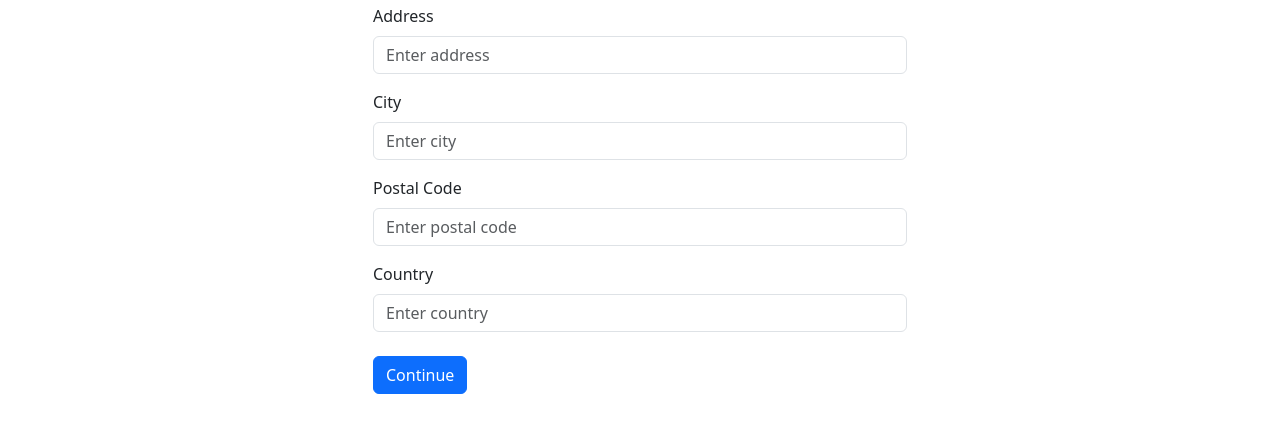
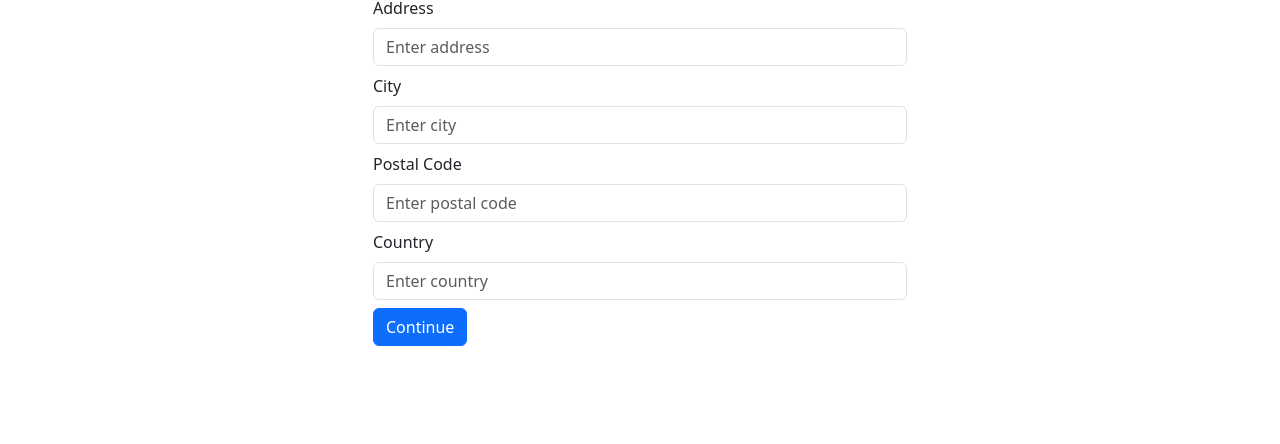
Before and after one commit to martin-creator/electronics_ecommerce, a React (Vite) app in the folder frontend/: page /shipping in a window 1280 px wide. Shown: the part 216-660 px from the top of the page. Built offline with nearby package versions, Linux system fonts and the light colour scheme; sample sign-in values are in the browser's storage.

Commit message:
Updated shipping screen

```diff
--- a/frontend/src/screens/ShippingScreen.jsx
+++ b/frontend/src/screens/ShippingScreen.jsx
@@ -1,84 +1,86 @@
-import { useState } from "react"
-import { Form, Button } from "react-bootstrap"
-import { useNavigate } from "react-router-dom"
-import { useDispatch, useSelector } from "react-redux"
-import FormContainer from "../components/FormContainer"
-import { saveShippingAddress } from "../slices/cartSlice"
-import CheckoutSteps from "../components/CheckoutSteps"
-
+import { useState } from 'react';
+import { Form, Button } from 'react-bootstrap';
+import { useDispatch, useSelector } from 'react-redux';
+import { useNavigate } from 'react-router-dom';
+import FormContainer from '../components/FormContainer';
+import CheckoutSteps from '../components/CheckoutSteps';
+import { saveShippingAddress } from '../slices/cartSlice';
 
 const ShippingScreen = () => {
+  const cart = useSelector((state) => state.cart);
+  const { shippingAddress } = cart;
 
-    const cart = useSelector((state) => state.cart)
-    const { shippingAddress } = cart
+  const [address, setAddress] = useState(shippingAddress.address || '');
+  const [city, setCity] = useState(shippingAddress.city || '');
+  const [postalCode, setPostalCode] = useState(
+    shippingAddress.postalCode || ''
+  );
+  const [country, setCountry] = useState(shippingAddress.country || '');
 
-    const [address, setAddress] = useState(shippingAddress?.address || "")
-    const [city, setCity] = useState(shippingAddress?.city || "")
-    const [postalCode, setPostalCode] = useState(shippingAddress?.postalCode || "")
-    const [country, setCountry] = useState(shippingAddress?.country || "")
-
-
-
-    const dispatch = useDispatch()
-    const navigate = useNavigate()
+  const dispatch = useDispatch();
+  const navigate = useNavigate();
 
   const submitHandler = (e) => {
-        e.preventDefault()
-        dispatch(saveShippingAddress({ address, city, postalCode, country }))
-        navigate("/payment")
-    }
+    e.preventDefault();
+    dispatch(saveShippingAddress({ address, city, postalCode, country }));
+    navigate('/payment');
+  };
 
   return (
     <FormContainer>
       <CheckoutSteps step1 step2 />
       <h1>Shipping</h1>
       <Form onSubmit={submitHandler}>
-            <Form.Group controlId="address" className="my-3">
+        <Form.Group className='my-2' controlId='address'>
           <Form.Label>Address</Form.Label>
           <Form.Control
-                    type="text"
-                    placeholder="Enter address"
+            type='text'
+            placeholder='Enter address'
             value={address}
+            required
             onChange={(e) => setAddress(e.target.value)}
           ></Form.Control>
         </Form.Group>
-            <Form.Group controlId="city" className="my-3">
+
+        <Form.Group className='my-2' controlId='city'>
           <Form.Label>City</Form.Label>
           <Form.Control
-                    type="text"
-                    placeholder="Enter city"
+            type='text'
+            placeholder='Enter city'
             value={city}
+            required
             onChange={(e) => setCity(e.target.value)}
           ></Form.Control>
         </Form.Group>
-            <Form.Group controlId="postalCode" className="my-3">
+
+        <Form.Group className='my-2' controlId='postalCode'>
           <Form.Label>Postal Code</Form.Label>
           <Form.Control
-                    type="text"
-                    placeholder="Enter postal code"
+            type='text'
+            placeholder='Enter postal code'
             value={postalCode}
+            required
             onChange={(e) => setPostalCode(e.target.value)}
           ></Form.Control>
         </Form.Group>
-            <Form.Group controlId="country" className="my-3">
+
+        <Form.Group className='my-2' controlId='country'>
           <Form.Label>Country</Form.Label>
           <Form.Control
-                    type="text"
-                    placeholder="Enter country"
+            type='text'
+            placeholder='Enter country'
             value={country}
+            required
             onChange={(e) => setCountry(e.target.value)}
           ></Form.Control>
         </Form.Group>
-            <Button
-                type="submit"
-                variant="primary"
-                className="mt-2"
-            >
+
+        <Button type='submit' variant='primary'>
           Continue
         </Button>
       </Form>
     </FormContainer>
-  )
-}
+  );
+};
 
-export default ShippingScreen
+export default ShippingScreen;
```
Lines whose indentation alone changed are shown as unchanged.
